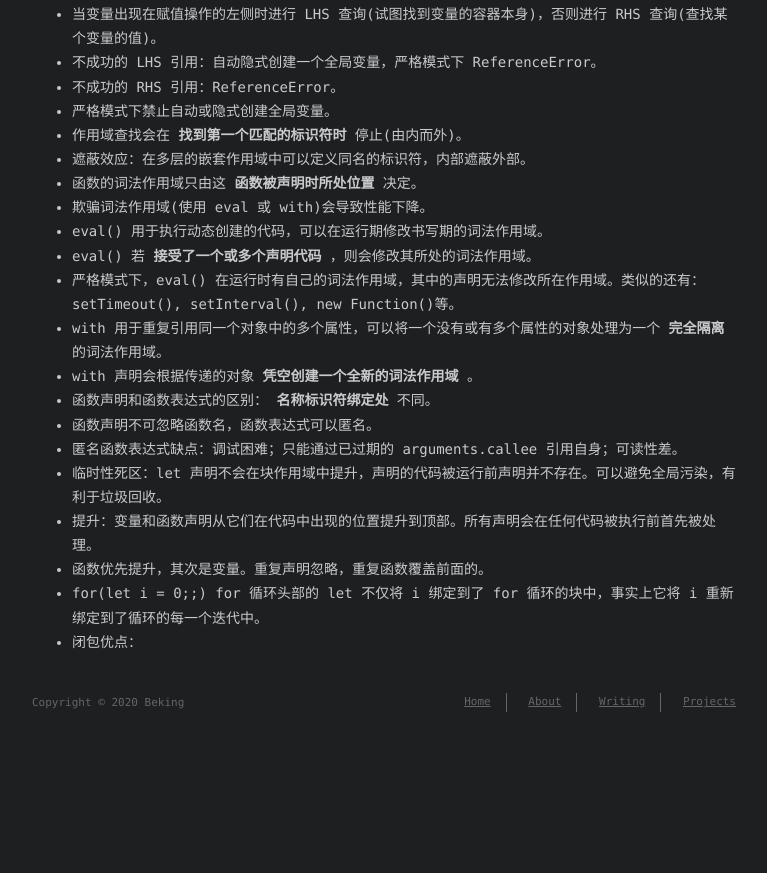
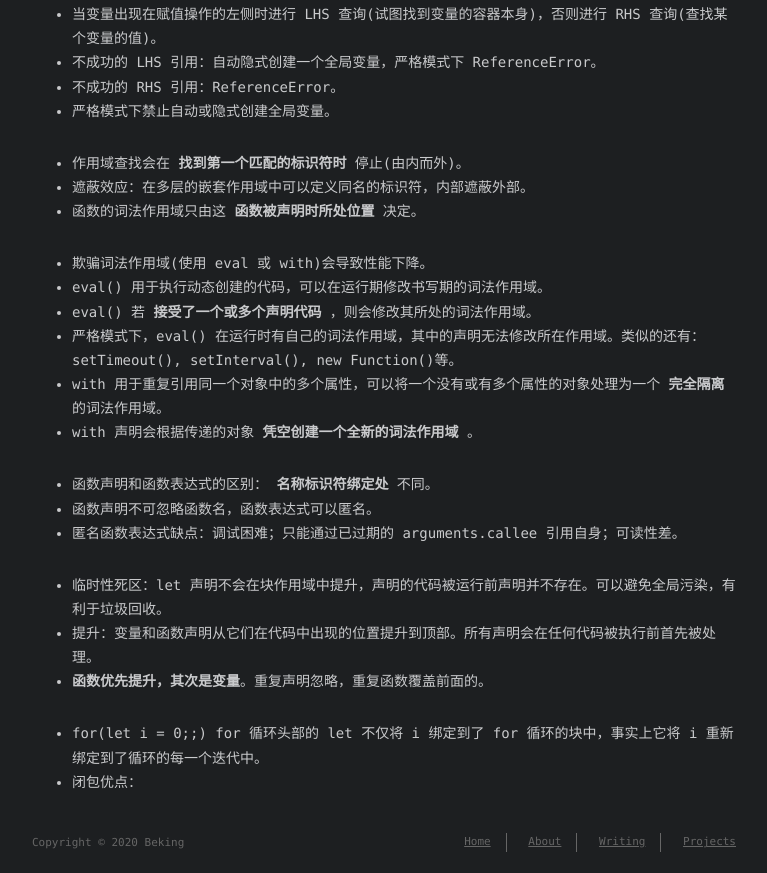
Before and after one commit to Beking0912/Beking0912.github.io, a plain HTML site: page 2020/01/31/《你不知道的JS-上-》重点知识总结/index.html in a window 1280 px wide. Shown: the part 272-1145 px from the top of the page, without its empty margins (256-1023 px from the left). Before the commit the page ends 1005 px from the top, so only its background shows below. Drawn offline with nearby package versions, Linux system fonts and the light colour scheme; some packages are replaced by stand-ins of ours; a script that the page names is missing; a web font is replaced by a local one.

Commit message:
Site updated: 2020-01-31 13:18:54

```diff
--- a/2020/01/31/《你不知道的JS-上-》重点知识总结/index.html
+++ b/2020/01/31/《你不知道的JS-上-》重点知识总结/index.html
@@ -53,7 +53,7 @@ jQuery(document).ready(function($) {
 <meta property="og:description" content="编译器将程序分解成词法单元 -&gt; 将词法单元解析成一个🌲结构   询问作用域：是否已存在该名称的变量？是，则忽略该声明；否，则声明一个新变量并命名。 询问作用域：是否已存在该名称的变量？是，则使用该变量；否，则继续查找   当变量出现在赋值操作的左侧时进行 LHS 查询(试图找到变量的容器本身)，否则进行 RHS 查询(查找某个变量的值)。 不成功的 LHS 引用：自动隐式创建一个全局变">
 <meta property="og:locale" content="zh">
 <meta property="article:published_time" content="2020-01-31T03:30:25.000Z">
-<meta property="article:modified_time" content="2020-01-31T05:14:07.607Z">
+<meta property="article:modified_time" content="2020-01-31T05:18:48.893Z">
 <meta property="article:author" content="Beking">
 <meta property="article:tag" content="JavaScript">
 <meta name="twitter:card" content="summary">
@@ -207,21 +207,31 @@ jQuery(document).ready(function($) {
 <li>不成功的 LHS 引用：自动隐式创建一个全局变量，严格模式下 ReferenceError。</li>
 <li>不成功的 RHS 引用：ReferenceError。</li>
 <li>严格模式下禁止自动或隐式创建全局变量。</li>
+</ul>
+<ul>
 <li>作用域查找会在 <strong>找到第一个匹配的标识符时</strong> 停止(由内而外)。</li>
 <li>遮蔽效应：在多层的嵌套作用域中可以定义同名的标识符，内部遮蔽外部。</li>
 <li>函数的词法作用域只由这 <strong>函数被声明时所处位置</strong> 决定。</li>
+</ul>
+<ul>
 <li>欺骗词法作用域(使用 eval 或 with)会导致性能下降。</li>
 <li>eval() 用于执行动态创建的代码，可以在运行期修改书写期的词法作用域。</li>
 <li>eval() 若 <strong>接受了一个或多个声明代码</strong> ，则会修改其所处的词法作用域。</li>
 <li>严格模式下，eval() 在运行时有自己的词法作用域，其中的声明无法修改所在作用域。类似的还有：setTimeout(), setInterval(), new Function()等。</li>
 <li>with 用于重复引用同一个对象中的多个属性，可以将一个没有或有多个属性的对象处理为一个 <strong>完全隔离</strong> 的词法作用域。</li>
 <li>with 声明会根据传递的对象 <strong>凭空创建一个全新的词法作用域</strong> 。</li>
+</ul>
+<ul>
 <li>函数声明和函数表达式的区别： <strong>名称标识符绑定处</strong> 不同。</li>
 <li>函数声明不可忽略函数名，函数表达式可以匿名。</li>
 <li>匿名函数表达式缺点：调试困难；只能通过已过期的 arguments.callee 引用自身；可读性差。</li>
+</ul>
+<ul>
 <li>临时性死区：let 声明不会在块作用域中提升，声明的代码被运行前声明并不存在。可以避免全局污染，有利于垃圾回收。</li>
 <li>提升：变量和函数声明从它们在代码中出现的位置提升到顶部。所有声明会在任何代码被执行前首先被处理。</li>
-<li>函数优先提升，其次是变量。重复声明忽略，重复函数覆盖前面的。</li>
+<li><strong>函数优先提升，其次是变量</strong>。重复声明忽略，重复函数覆盖前面的。</li>
+</ul>
+<ul>
 <li>for(let i = 0;;) for 循环头部的 let 不仅将 i 绑定到了 for 循环的块中，事实上它将 i 重新绑定到了循环的每一个迭代中。</li>
 <li>闭包优点：</li>
 </ul>
```
